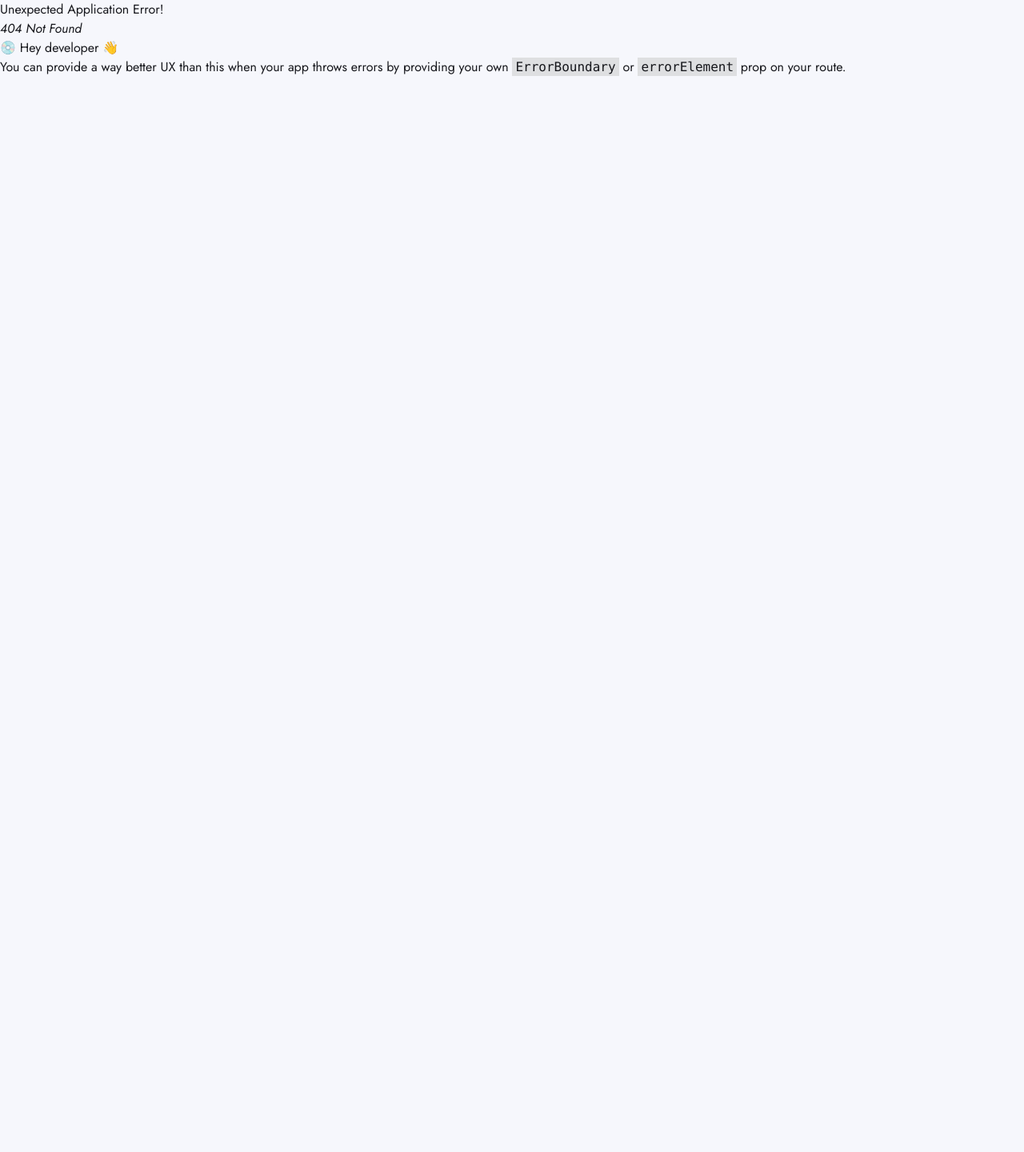
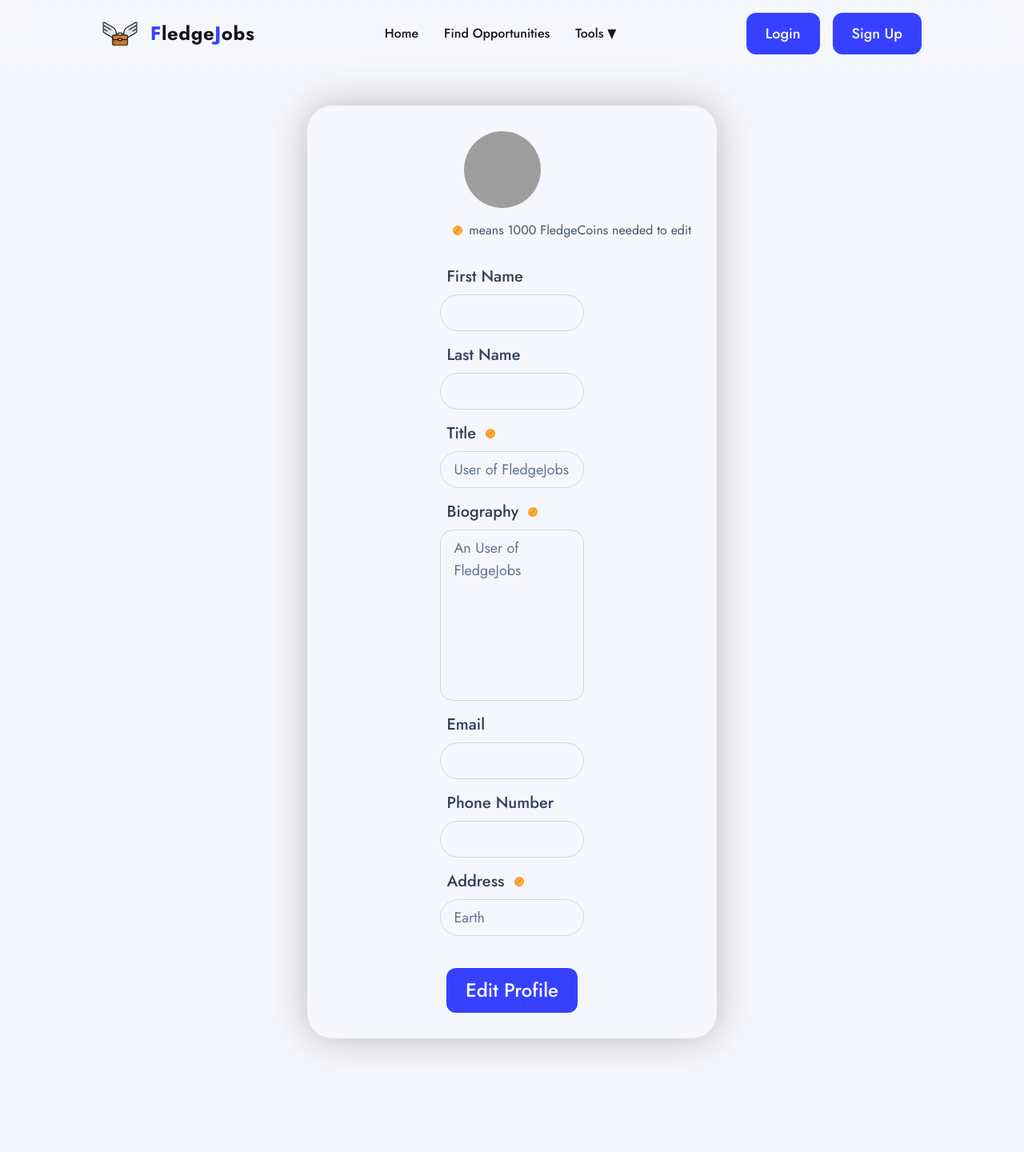
Before and after one commit to ninjaquasar/FledgeJobs, a React (Vite) app: page /profile in a window 1280 px wide. Before the commit this address had no page. Shown: the top 1440 px of the page at 80% size. Before the commit the page ends 800 px from the top, so only its background shows below. Built offline with nearby package versions, Linux system fonts and the light colour scheme; grey boxes are pictures that could not be loaded.

Commit message:
Profile page

```diff
--- a/src/layouts/Navbar.jsx
+++ b/src/layouts/Navbar.jsx
@@ -1,12 +1,15 @@
 import { Link, NavLink } from "react-router";
 import logo from "../assets/logo.png";
 import { LayersIcon } from "lucide-react";
+import Coin from "../assets/coin.png";
 import { useState } from "react";
 import Headroom from "react-headroom";
 import useAuthContext from "../hooks/useAuthContext";
+import { Tooltip } from "react-tooltip";
+import "react-tooltip/dist/react-tooltip.css";
 
 const Navbar = () => {
-	const [showDropdown, setShowDropdown] = useState(false);
+	const [showMenu, setShowMenu] = useState(false);
 	const { user } = useAuthContext();
 	return (
 		<Headroom>
@@ -19,11 +22,11 @@ const Navbar = () => {
 					<LayersIcon
 						size={32}
 						className="cursor-pointer"
-						onClick={() => setShowDropdown(!showDropdown)}
+						onClick={() => setShowMenu(!showMenu)}
 					/>
 					<ul
 						className={`${
-							showDropdown ? "flex flex-col" : "hidden"
+							showMenu ? "flex flex-col" : "hidden"
 						} absolute top-10 -left-16 p-3 bg-slate-200 rounded-xl w-max cursor-auto`}
 					>
 						<li>
@@ -177,10 +180,56 @@ const Navbar = () => {
 						>
 							Logout
 						</button>
-						<img
-							src="https://i.pinimg.com/474x/a0/22/80/a02280bc7edd3e553dc5425992aada9d.jpg"
-							className="size-12 rounded-full object-cover object-top cursor-pointer"
-						/>
+						<div className="relative rounded-full group">
+							<img
+								src="https://i.pinimg.com/474x/a0/22/80/a02280bc7edd3e553dc5425992aada9d.jpg"
+								className="size-12 rounded-full object-cover object-top cursor-pointer"
+							/>
+							<ul className="hidden group-hover:flex flex-col min-w-40 absolute top-12 -left-4 p-3 bg-slate-200 rounded-xl text-lg font-medium w-max cursor-auto">
+								<Tooltip
+									id="fledgecoins"
+									place="right"
+								/>
+								<li className="px-2 py-1">
+									<Link
+										to="/profile"
+										target="_blank"
+										className="rounded hover:text-primary"
+									>
+										Profile
+									</Link>
+								</li>
+								<li className="px-2 py-1">
+									<Link
+										to="/dashboard"
+										target="_blank"
+										className="rounded hover:text-primary"
+									>
+										Dashboard
+									</Link>
+								</li>
+								<li className="px-2 py-1">
+									<Link
+										to="/"
+										className="rounded hover:text-primary"
+									>
+										Settings
+									</Link>
+								</li>
+								<li
+									data-tooltip-id="fledgecoins"
+									data-tooltip-content="FledgeCoins"
+									className="px-2 pt-3 pb-1 flex items-center gap-x-2"
+								>
+									<img
+										src={Coin}
+										alt="FledgeCoin"
+										className="size-6"
+									/>
+									<span className="text-xl">500</span>
+								</li>
+							</ul>
+						</div>
 					</div>
 				) : (
 					<div
@@ -210,17 +259,4 @@ const Navbar = () => {
 	);
 };
 
-const Navlink = ({ to = "/", children }) => {
-	return (
-		<li>
-			<NavLink
-				to={to}
-				className="px-2 py-1 rounded hover:text-primary"
-			>
-				{children}
-			</NavLink>
-		</li>
-	);
-};
-
 export default Navbar;
--- /dev/null
+++ b/src/layouts/ProfileCard.jsx
@@ -0,0 +1,125 @@
+import Button from "../components/Button";
+import useAuthContext from "../hooks/useAuthContext";
+import Coin from "../assets/coin.png";
+
+const ProfileCard = () => {
+	const { user } = useAuthContext();
+	return (
+		<section className="mx-96 p-8 bg-light rounded-4xl drop-shadow-[0_0_1.5rem_#bbb]">
+			<div className="w-fit mx-auto flex items-center gap-x-6 mb-4">
+				<img
+					src="https://i.pinimg.com/474x/a0/22/80/a02280bc7edd3e553dc5425992aada9d.jpg"
+					alt="Display Picture"
+					className="size-24 rounded-full object-cover object-center"
+				/>
+				<h2 className="text-4xl font-bold tracking-wide">
+					{user?.first_name} {user?.last_name}
+				</h2>
+			</div>
+			<p className="text-slate-600 flex justify-end items-center gap-x-2 mb-8">
+				<img
+					src={Coin}
+					className="size-3"
+				/>
+				means 1000 FledgeCoins needed to edit
+			</p>
+			<div className="w-2/5 mx-auto space-y-4">
+				<label className="flex flex-col gap-y-2">
+					<span className="pl-2 text-slate-700 text-xl font-medium">First Name</span>
+					<input
+						type="text"
+						defaultValue={user?.first_name}
+						className="px-4 py-2 text-lg text-slate-700 border border-slate-300 focus:bg-slate-200 focus:outline-none focus:border-primary/40 rounded-full caret-primary"
+						disabled
+					/>
+				</label>
+				<label className="flex flex-col gap-y-2">
+					<span className="pl-2 text-slate-700 text-xl font-medium">Last Name</span>
+					<input
+						type="text"
+						defaultValue={user?.last_name}
+						className="px-4 py-2 text-lg text-slate-700 border border-slate-300 focus:bg-slate-200 focus:outline-none focus:border-primary/40 rounded-full caret-primary"
+						disabled
+					/>
+				</label>
+				<label className="flex flex-col gap-y-2">
+					<span className="flex items-center gap-x-3 pl-2 text-slate-700 text-xl font-medium">
+						Title
+						<img
+							src={Coin}
+							className="size-3"
+						/>
+					</span>
+					<input
+						type="text"
+						defaultValue="User of FledgeJobs"
+						className="px-4 py-2 text-lg text-slate-500 border border-slate-300 rounded-full"
+						disabled
+					/>
+				</label>
+				<label className="flex flex-col gap-y-2">
+					<span className="flex items-center gap-x-3 pl-2 text-slate-700 text-xl font-medium">
+						Biography
+						<img
+							src={Coin}
+							className="size-3"
+						/>
+					</span>
+					<textarea
+						rows="7"
+						defaultValue="An User of FledgeJobs"
+						className="resize-none px-4 py-2 text-lg text-slate-500 border border-slate-300 rounded-2xl"
+						disabled
+					></textarea>
+				</label>
+				<label className="flex flex-col gap-y-2">
+					<span className="pl-2 text-slate-700 text-xl font-medium">Email</span>
+					<input
+						type="email"
+						defaultValue={user?.email}
+						className="px-4 py-2 text-lg text-slate-700 border border-slate-300 focus:bg-slate-200 focus:outline-none focus:border-primary/40 rounded-full caret-primary"
+						disabled
+					/>
+				</label>
+				<label className="flex flex-col gap-y-2">
+					<span className="pl-2 text-slate-700 text-xl font-medium">
+						Phone Number
+					</span>
+					<input
+						type="tel"
+						defaultValue={user?.phone_number}
+						className="px-4 py-2 text-lg text-slate-700 border border-slate-300 focus:bg-slate-200 focus:outline-none focus:border-primary/40 rounded-full caret-primary"
+						disabled
+					/>
+				</label>
+				<label className="flex flex-col gap-y-2">
+					<span className="flex items-center gap-x-3 pl-2 text-slate-700 text-xl font-medium">
+						Address
+						<img
+							src={Coin}
+							className="size-3"
+						/>
+					</span>
+					<input
+						type="tel"
+						defaultValue="Earth"
+						className="px-4 py-2 text-lg text-slate-500 border border-slate-300 rounded-full"
+						disabled
+					/>
+				</label>
+			</div>
+			<div className="text-center mt-10">
+				<Button
+					padx="px-6"
+					pady="py-3"
+					fontSize="text-2xl"
+					rounded="rounded-xl"
+				>
+					Edit Profile
+				</Button>
+			</div>
+		</section>
+	);
+};
+
+export default ProfileCard;
--- /dev/null
+++ b/src/pages/Profile.jsx
@@ -0,0 +1,11 @@
+import ProfileCard from "../layouts/ProfileCard";
+
+const Profile = () => {
+	return (
+		<main className="py-12">
+			<ProfileCard />
+		</main>
+	);
+};
+
+export default Profile;
--- a/src/routes/routes.jsx
+++ b/src/routes/routes.jsx
@@ -6,6 +6,7 @@ import SignUp from "../pages/SignUp";
 import Dashboard from "../pages/Dashboard";
 import PrivateRoute from "../pages/PrivateRoute";
 import Categories from "../pages/Categories";
+import Profile from "../pages/Profile";
 
 const router = createBrowserRouter([
 	{
@@ -25,6 +26,10 @@ const router = createBrowserRouter([
 				Component: SignUp,
 			},
 			{
+				path: "/profile",
+				Component: Profile,
+			},
+			{
 				path: "/dashboard",
 				element: (
 					<PrivateRoute>
```
Also changed, not shown: src/assets/coin.png (added).
